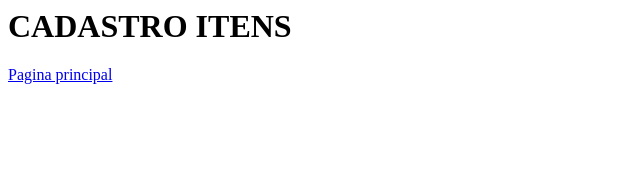
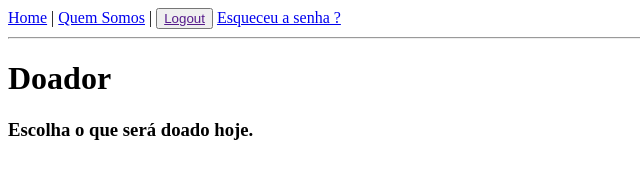
Before and after one commit to joao626/Projeto_integrador_Doe, a plain HTML site: page html/doador/cadastroItens.html in a window 1280 px wide. Shown: the whole page, without its empty margins (0-640 px from the left). Drawn offline with Linux system fonts and the light colour scheme.

Commit message:
estruturando html

```diff
--- a/html/doador/cadastroItens.html
+++ b/html/doador/cadastroItens.html
@@ -1,3 +1,28 @@
-<h1>CADASTRO ITENS</h1>
-<!--criando branch no repositorio remoto-->
-<a href="../../index.html">Pagina principal</a>
+<!DOCTYPE html>
+<html lang="en">
+<head>
+    <meta charset="UTF-8">
+    <meta name="viewport" content="width=device-width, initial-scale=1.0">
+    <title>Cadastro Itens</title>
+</head>
+<body>
+    <nav>
+        <a href="../../index.html">Home</a> |
+        <a href="../../html/quemSomos.html">Quem Somos</a> |
+        <button>
+            <a href="">Logout</a>
+        </button>
+        <a href="http://">Esqueceu a senha ?</a>
+        <hr>
+    </nav>
+    <div>
+        <h1>Doador</h1>
+    </div>
+    <div>
+        <h3>
+            Escolha o que será doado hoje.
+        </h3>
+    </div>
+
+</body>
+</html>
```
